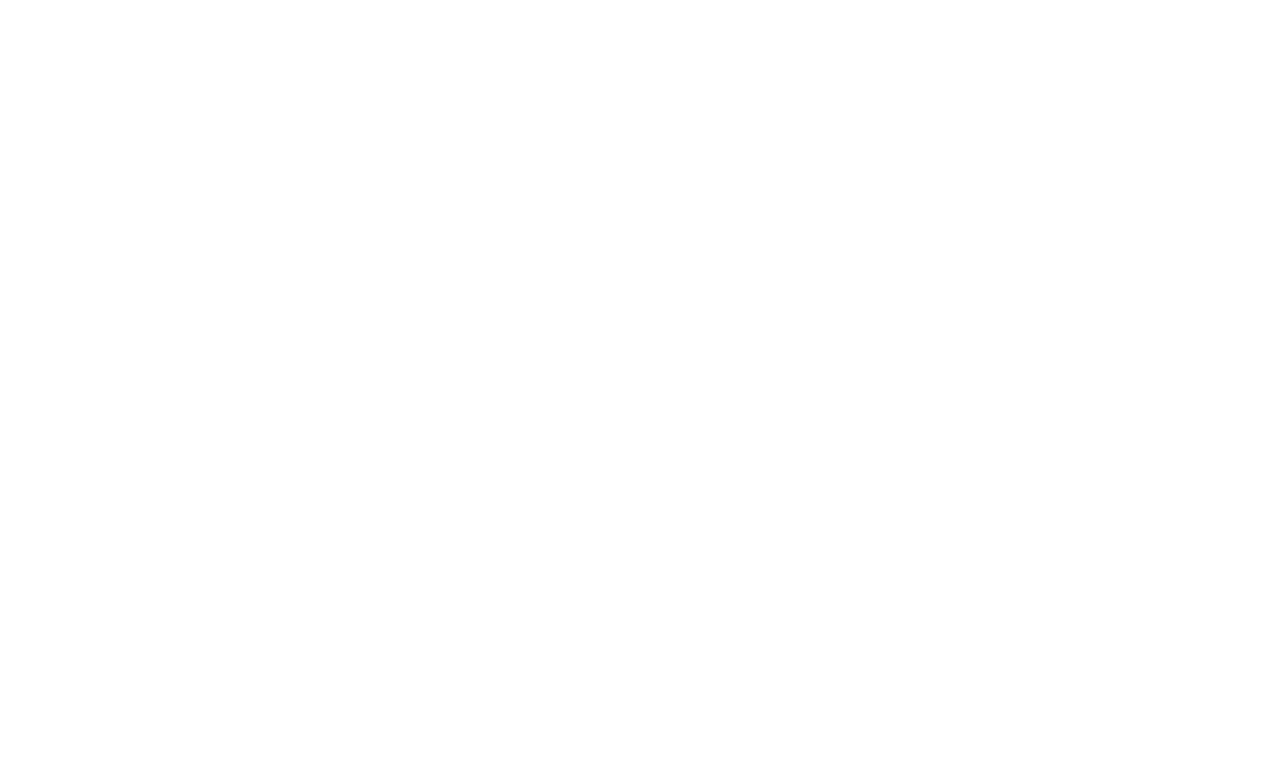
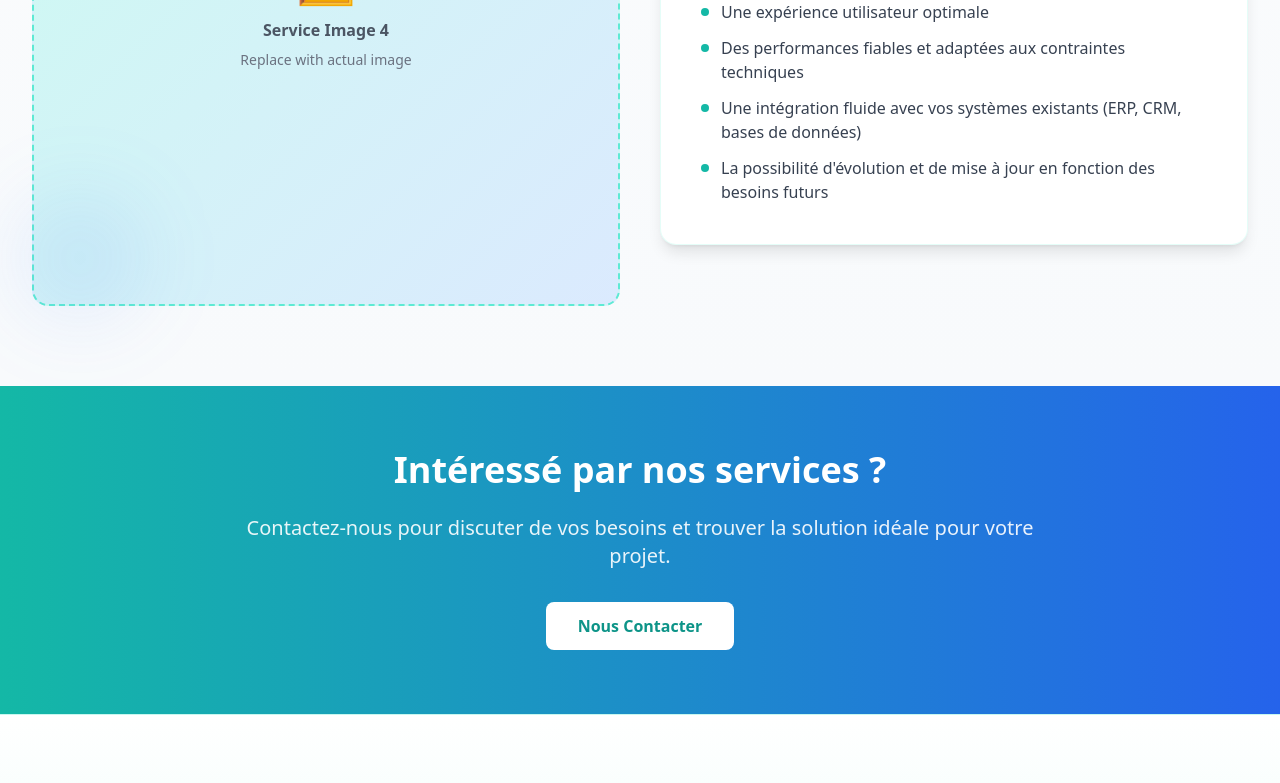
Before and after one commit to Oussamabassor/diva-landing-page, a React (Vite) app: page /nos-services in a window 1280 px wide. Shown: the part 3183-3966 px from the top of the page. Before the commit the page ends 1251 px from the top, so only its background shows below. Built offline with nearby package versions, Linux system fonts and the light colour scheme.

Commit message:
Add services content with professional layout and image placeholders

```diff
--- a/src/pages/NosServices.jsx
+++ b/src/pages/NosServices.jsx
@@ -1,4 +1,53 @@
 function NosServices() {
+  const services = [
+    {
+      id: 1,
+      title: "Développement Divalto ERP",
+      description: "Nous proposons un développement spécialisé sur l'ERP Divalto, en sous-traitance pour les intégrateurs et éditeurs. Nos équipes maîtrisent parfaitement les environnements techniques et métiers de Divalto, permettant de :",
+      features: [
+        "Développer des fonctionnalités sur mesure",
+        "Adapter l'ERP aux besoins spécifiques des clients",
+        "Optimiser les processus métiers",
+        "Garantir la qualité et la maintenabilité du code",
+        "Suivre des évolutions (Saas, Divalto One, API …)"
+      ]
+    },
+    {
+      id: 2,
+      title: "Développement CRM Divalto Weavy",
+      description: "Experts en CRM Divalto Weavy, nous intervenons pour :",
+      features: [
+        "Développer des modules personnalisés",
+        "Intégrer des fonctionnalités avancées selon les besoins des utilisateurs",
+        "Adapter le CRM aux processus internes des entreprises",
+        "Assurer un développement fiable et conforme aux standards du produit"
+      ]
+    },
+    {
+      id: 3,
+      title: "Applications Web sur mesure",
+      description: "Nous concevons et développons des applications web personnalisées, adaptées aux besoins métiers :",
+      features: [
+        "Sites web interactifs et plateformes internes",
+        "Communication avec les ERP via des API",
+        "Applications métier pour la gestion de données et de processus",
+        "Interfaces intuitives et ergonomiques pour les utilisateurs",
+        "Solutions sécurisées et évolutives, faciles à maintenir"
+      ]
+    },
+    {
+      id: 4,
+      title: "Applications Mobiles sur mesure",
+      description: "Nous réalisons des applications mobiles sur mesure, pour iOS et Android, en garantissant :",
+      features: [
+        "Une expérience utilisateur optimale",
+        "Des performances fiables et adaptées aux contraintes techniques",
+        "Une intégration fluide avec vos systèmes existants (ERP, CRM, bases de données)",
+        "La possibilité d'évolution et de mise à jour en fonction des besoins futurs"
+      ]
+    }
+  ];
+
   return (
     <div className="bg-white dark:bg-slate-950">
       {/* Hero Section */}
@@ -16,6 +65,92 @@
           </h1>
         </div>
       </section>
+
+      {/* Services Section */}
+      <section className="py-20 bg-gradient-to-b from-white to-slate-50 dark:from-slate-950 dark:to-slate-900">
+        <div className="max-w-7xl mx-auto px-4 sm:px-6 lg:px-8">
+          {/* Services Grid */}
+          <div className="space-y-16">
+            {services.map((service, index) => (
+              <div key={service.id} className="animate-fade-in-up" style={{animationDelay: `${index * 0.1}s`}}>
+                <div className="grid grid-cols-1 lg:grid-cols-2 gap-10 items-center">
+                  {/* Content - alternating order on larger screens */}
+                  <div className={`${index % 2 === 1 ? 'lg:order-2' : ''}`}>
+                    <div className="bg-white dark:bg-slate-800 rounded-2xl p-8 md:p-10 border border-teal-100/50 dark:border-teal-900/50 shadow-lg hover:shadow-xl transition-all duration-300">
+                      {/* Service Number Badge */}
+                      <div className="inline-block mb-4">
+                        <span className="inline-block bg-gradient-to-r from-teal-500 to-blue-600 text-white font-bold px-4 py-2 rounded-full text-sm">
+                          Service {service.id}
+                        </span>
+                      </div>
+
+                      {/* Service Title */}
+                      <h2 className="text-2xl md:text-3xl font-bold text-gray-900 dark:text-white mb-4">
+                        {service.title}
+                      </h2>
+
+                      {/* Service Description */}
+                      <p className="text-gray-700 dark:text-gray-300 mb-6 leading-relaxed">
+                        {service.description}
+                      </p>
+
+                      {/* Features List */}
+                      <ul className="space-y-3">
+                        {service.features.map((feature, idx) => (
+                          <li key={idx} className="flex items-start gap-3">
+                            <span className="inline-block w-2 h-2 bg-teal-500 rounded-full mt-2 flex-shrink-0"></span>
+                            <span className="text-gray-700 dark:text-gray-300">{feature}</span>
+                          </li>
+                        ))}
+                      </ul>
+                    </div>
+                  </div>
+
+                  {/* Image Placeholder - alternating position */}
+                  <div className={`${index % 2 === 1 ? 'lg:order-1' : ''}`}>
+                    <div className="relative">
+                      {/* Placeholder Box for Image */}
+                      <div className="relative w-full aspect-square bg-gradient-to-br from-teal-100 to-blue-100 dark:from-slate-700 dark:to-slate-600 rounded-2xl overflow-hidden border-2 border-dashed border-teal-300 dark:border-teal-700 flex items-center justify-center min-h-80">
+                        <div className="text-center">
+                          <div className="text-5xl mb-4">🖼️</div>
+                          <p className="text-gray-600 dark:text-gray-400 font-semibold">
+                            Service Image {service.id}
+                          </p>
+                          <p className="text-gray-500 dark:text-gray-500 text-sm mt-2">
+                            Replace with actual image
+                          </p>
+                        </div>
+                      </div>
+
+                      {/* Decorative accent */}
+                      <div className="absolute -top-4 -right-4 w-24 h-24 bg-teal-500/10 rounded-full blur-2xl"></div>
+                      <div className="absolute -bottom-4 -left-4 w-32 h-32 bg-blue-500/10 rounded-full blur-2xl"></div>
+                    </div>
+                  </div>
+                </div>
+              </div>
+            ))}
+          </div>
+        </div>
+      </section>
+
+      {/* CTA Section */}
+      <section className="py-16 bg-gradient-to-r from-teal-500 to-blue-600 dark:from-teal-600 dark:to-blue-700">
+        <div className="max-w-4xl mx-auto px-4 sm:px-6 lg:px-8 text-center">
+          <h2 className="text-3xl md:text-4xl font-bold text-white mb-6">
+            Intéressé par nos services ?
+          </h2>
+          <p className="text-xl text-white/90 mb-8">
+            Contactez-nous pour discuter de vos besoins et trouver la solution idéale pour votre projet.
+          </p>
+          <a
+            href="/contact"
+            className="inline-block bg-white text-teal-600 font-semibold px-8 py-3 rounded-lg hover:shadow-lg transform hover:scale-105 transition-all duration-300"
+          >
+            Nous Contacter
+          </a>
+        </div>
+      </section>
     </div>
   );
 }
```
